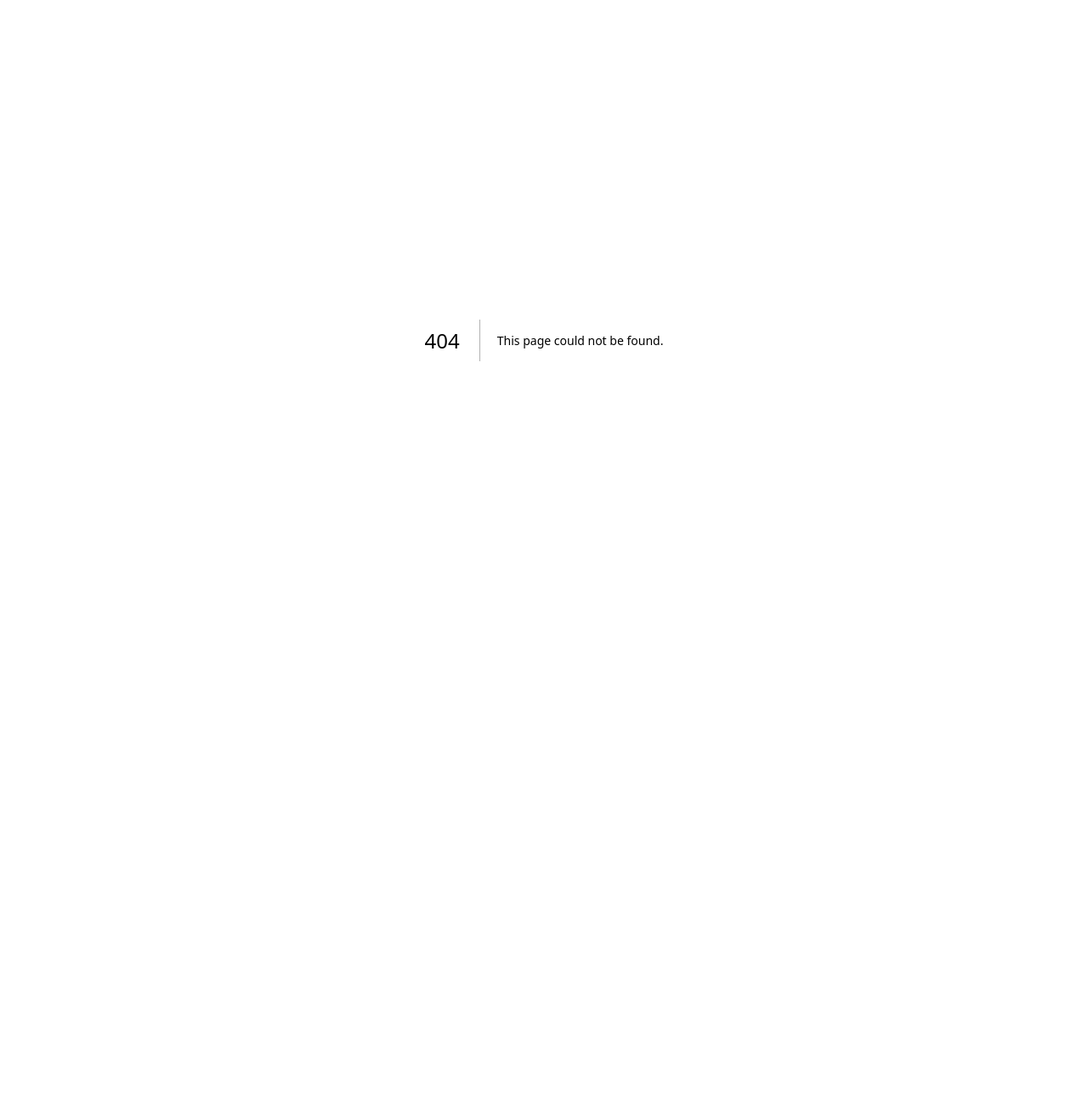
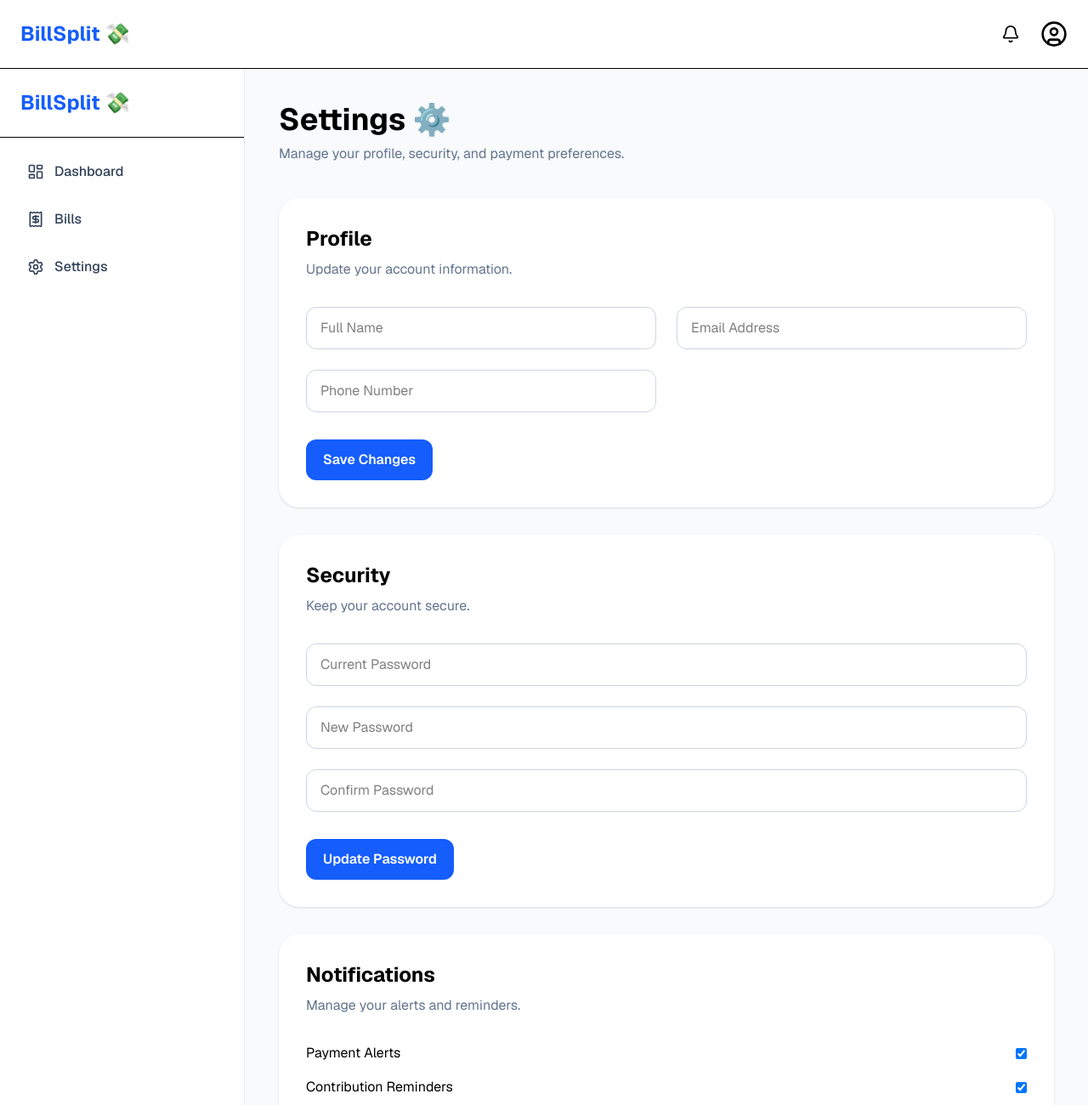
Before and after one commit to TaiwoSoftware/BillSplit, a Next.js app: page /settings in a window 1280 px wide. Before the commit this address had no page. Shown: the top 1300 px of the page at 85% size. Before the commit the page ends 800 px from the top, so only its background shows below. Built offline with nearby package versions, Linux system fonts and the light colour scheme.

Commit message:
done with the dashboard and landing page it is time to work on other technical part

```diff
--- a/app/bills/page.tsx
+++ b/app/bills/page.tsx
@@ -1,3 +1,8 @@
+"use client";
+
+import { useState } from "react";
+import Link from "next/link";
+
 import Navbar from "@/app/components/layout/Navbar";
 import Sidebar from "@/app/components/layout/Sidebar";
 import BillCard from "@/app/bills/BillCard";
@@ -5,10 +10,16 @@ import Button from "@/app/components/ui/Button";
 import Input from "@/app/components/ui/Input";
 import EmptyState from "@/app/components/ui/EmptyState";
 
-import { Plus } from "lucide-react";
-import Link from "next/link";
+import {
+  Plus,
+  Menu,
+  X,
+} from "lucide-react";
 
 export default function BillsPage() {
+  const [isSidebarOpen, setIsSidebarOpen] =
+    useState(false);
+
   const bills = [
     {
       id: "1",
@@ -34,31 +45,85 @@ export default function BillsPage() {
     <>
       <Navbar />
 
-      <div className="flex min-h-[calc(100vh-80px)] bg-slate-50">
-        <Sidebar />
+      <div className="relative flex min-h-[calc(100vh-80px)] bg-slate-50">
+        {/* Overlay */}
+        {isSidebarOpen && (
+          <div
+            onClick={() =>
+              setIsSidebarOpen(false)
+            }
+            className="
+              fixed inset-0 z-40
+              bg-black/40
+              backdrop-blur-sm
+              lg:hidden
+            "
+          />
+        )}
 
-        <main className="flex-1 p-6 md:p-10">
+        {/* Sidebar */}
+        <Sidebar
+          isOpen={isSidebarOpen}
+          onClose={() =>
+            setIsSidebarOpen(false)
+          }
+        />
+
+        {/* Main Content */}
+        <main className="flex-1 overflow-x-hidden p-5 md:p-8 lg:p-10">
           {/* Header */}
-          <div className="flex flex-col gap-4 md:flex-row md:items-center md:justify-between">
-            <div>
-              <h1 className="text-4xl font-bold">
-                Bills 💸
-              </h1>
+          <div className="flex flex-col gap-6 md:flex-row md:items-center md:justify-between">
+            <div className="flex items-start gap-4">
+              {/* Mobile Hamburger */}
+              <button
+                onClick={() =>
+                  setIsSidebarOpen(
+                    (prev) => !prev
+                  )
+                }
+                className="
+                  rounded-xl
+                  border
+                  border-slate-200
+                  bg-white
+                  p-3
+                  shadow-sm
+                  transition
+                  hover:bg-slate-100
+                  lg:hidden
+                "
+              >
+                {isSidebarOpen ? (
+                  <X size={22} />
+                ) : (
+                  <Menu size={22} />
+                )}
+              </button>
 
-              <p className="mt-2 text-slate-500">
-                Create and manage all your shared bills.
-              </p>
+              <div>
+                <h1 className="text-3xl font-bold md:text-4xl">
+                  Bills 💸
+                </h1>
+
+                <p className="mt-2 text-sm text-slate-500 md:text-base">
+                  Create and manage all your shared
+                  bills.
+                </p>
+              </div>
             </div>
 
-            <Link href="/bills/create">
-              <Button>
+            <Link
+              href="/bills/create"
+              className="w-full md:w-auto"
+            >
+              <Button className="w-full md:w-auto">
                 <Plus size={20} />
                 Create Bill
               </Button>
             </Link>
           </div>
 
-          {/* Search and Filters */}
+          {/* Search & Filter */}
           <section className="mt-10 flex flex-col gap-4 md:flex-row">
             <div className="flex-1">
               <Input
@@ -66,7 +131,18 @@ export default function BillsPage() {
               />
             </div>
 
-            <select className="rounded-xl border border-slate-300 bg-white px-4 py-3 outline-none">
+            <select
+              className="
+                rounded-xl
+                border
+                border-slate-300
+                bg-white
+                px-4
+                py-3
+                outline-none
+                md:w-52
+              "
+            >
               <option>All Bills</option>
               <option>Active</option>
               <option>Completed</option>
@@ -82,13 +158,15 @@ export default function BillsPage() {
                 description="Create your first bill and start collecting contributions."
               />
             ) : (
-              <div className="grid gap-6 lg:grid-cols-2 xl:grid-cols-3">
+              <div className="grid gap-6 md:grid-cols-2 xl:grid-cols-3">
                 {bills.map((bill) => (
                   <BillCard
                     key={bill.id}
                     id={bill.id}
                     title={bill.title}
-                    collected={bill.collected}
+                    collected={
+                      bill.collected
+                    }
                     target={bill.target}
                   />
                 ))}
--- /dev/null
+++ b/app/components/settings/BankAccountCard.tsx
@@ -0,0 +1,33 @@
+import Button from "../ui/Button";
+import Input from "../ui/Input";
+
+export default function BankAccountCard() {
+  return (
+    <section className="rounded-3xl bg-white p-8 shadow-sm">
+      <h2 className="text-2xl font-bold">
+        Bank Account
+      </h2>
+
+      <p className="mt-2 text-slate-500">
+        Verify your bank details for payouts.
+      </p>
+
+      <div className="mt-8 grid gap-6 md:grid-cols-2">
+        <Input placeholder="Bank Name" />
+
+        <Input placeholder="Account Number" />
+
+        <Input
+          placeholder="Account Name"
+          disabled
+        />
+      </div>
+
+      <div className="mt-8">
+        <Button>
+          Verify Account
+        </Button>
+      </div>
+    </section>
+  );
+}
--- /dev/null
+++ b/app/components/settings/DangerZoneCard.tsx
@@ -0,0 +1,25 @@
+import Button from "../ui/Button";
+
+export default function DangerZoneCard() {
+  return (
+    <section className="rounded-3xl border border-red-200 bg-red-50 p-8">
+      <h2 className="text-2xl font-bold text-red-600">
+        Danger Zone
+      </h2>
+
+      <p className="mt-2 text-red-500">
+        These actions cannot be undone.
+      </p>
+
+      <div className="mt-8 flex flex-wrap gap-4">
+        <Button>
+          Export Data
+        </Button>
+
+        <Button>
+          Delete Account
+        </Button>
+      </div>
+    </section>
+  );
+}
--- /dev/null
+++ b/app/components/settings/NotificationCard.tsx
@@ -0,0 +1,39 @@
+export default function NotificationCard() {
+  return (
+    <section className="rounded-3xl bg-white p-8 shadow-sm">
+      <h2 className="text-2xl font-bold">
+        Notifications
+      </h2>
+
+      <p className="mt-2 text-slate-500">
+        Manage your alerts and reminders.
+      </p>
+
+      <div className="mt-8 space-y-4">
+        <label className="flex items-center justify-between">
+          <span>Payment Alerts</span>
+
+          <input
+            type="checkbox"
+            defaultChecked
+          />
+        </label>
+
+        <label className="flex items-center justify-between">
+          <span>Contribution Reminders</span>
+
+          <input
+            type="checkbox"
+            defaultChecked
+          />
+        </label>
+
+        <label className="flex items-center justify-between">
+          <span>Weekly Summary</span>
+
+          <input type="checkbox" />
+        </label>
+      </div>
+    </section>
+  );
+}
--- /dev/null
+++ b/app/components/settings/PaymentPreferenceCard.tsx
@@ -0,0 +1,34 @@
+export default function PaymentPreferenceCard() {
+  return (
+    <section className="rounded-3xl bg-white p-8 shadow-sm">
+      <h2 className="text-2xl font-bold">
+        Payment Preferences
+      </h2>
+
+      <p className="mt-2 text-slate-500">
+        Choose your preferred payment method.
+      </p>
+
+      <div className="mt-8 space-y-4">
+        <label className="flex items-center gap-3">
+          <input
+            type="radio"
+            name="payment"
+            defaultChecked
+          />
+
+          Card Payments
+        </label>
+
+        <label className="flex items-center gap-3">
+          <input
+            type="radio"
+            name="payment"
+          />
+
+          Bank Transfer
+        </label>
+      </div>
+    </section>
+  );
+}
--- /dev/null
+++ b/app/components/settings/ProfileCard.tsx
@@ -0,0 +1,30 @@
+import Button from "../ui/Button";
+import Input from "../ui/Input";
+
+export default function ProfileCard() {
+  return (
+    <section className="rounded-3xl bg-white p-8 shadow-sm">
+      <h2 className="text-2xl font-bold">
+        Profile
+      </h2>
+
+      <p className="mt-2 text-slate-500">
+        Update your account information.
+      </p>
+
+      <div className="mt-8 grid gap-6 md:grid-cols-2">
+        <Input placeholder="Full Name" />
+
+        <Input placeholder="Email Address" />
+
+        <Input placeholder="Phone Number" />
+      </div>
+
+      <div className="mt-8">
+        <Button>
+          Save Changes
+        </Button>
+      </div>
+    </section>
+  );
+}
--- /dev/null
+++ b/app/components/settings/SecurityCard.tsx
@@ -0,0 +1,39 @@
+import Button from "../ui/Button";
+import Input from "../ui/Input";
+
+export default function SecurityCard() {
+  return (
+    <section className="rounded-3xl bg-white p-8 shadow-sm">
+      <h2 className="text-2xl font-bold">
+        Security
+      </h2>
+
+      <p className="mt-2 text-slate-500">
+        Keep your account secure.
+      </p>
+
+      <div className="mt-8 grid gap-6">
+        <Input
+          type="password"
+          placeholder="Current Password"
+        />
+
+        <Input
+          type="password"
+          placeholder="New Password"
+        />
+
+        <Input
+          type="password"
+          placeholder="Confirm Password"
+        />
+      </div>
+
+      <div className="mt-8">
+        <Button>
+          Update Password
+        </Button>
+      </div>
+    </section>
+  );
+}
--- a/app/dashboard/page.tsx
+++ b/app/dashboard/page.tsx
@@ -43,7 +43,7 @@ export default function DashboardPage() {
       <Navbar />
 
       <div className="relative flex min-h-[calc(100vh-80px)] bg-slate-50">
-        {/* Overlay */}
+        {/* Mobile Overlay */}
         {isSidebarOpen && (
           <div
             onClick={() =>
@@ -70,7 +70,7 @@ export default function DashboardPage() {
         <main className="flex-1 overflow-x-hidden p-5 md:p-8 lg:p-10">
           {/* Header */}
           <div className="flex flex-col gap-6 md:flex-row md:items-center md:justify-between">
-            {/* Left */}
+            {/* Left Section */}
             <div className="flex items-start gap-4">
               <button
                 onClick={() =>
@@ -79,6 +79,7 @@ export default function DashboardPage() {
                   )
                 }
                 className="
+                  shrink-0
                   rounded-xl
                   border
                   border-slate-200
@@ -97,28 +98,27 @@ export default function DashboardPage() {
                 )}
               </button>
 
-              <div>
+              <div className="space-y-2">
                 <h1 className="text-3xl font-bold md:text-4xl">
                   Dashboard 👋
                 </h1>
 
-                <p className="mt-2 text-sm text-slate-500 md:text-base">
+                <p className="text-sm text-slate-500 md:text-base">
                   Manage your bills and track
                   contributions.
                 </p>
               </div>
             </div>
 
-            {/* Right */}
-            <Link
-              href="/bills/create"
-              className="w-full md:w-auto"
-            >
-              <Button className="w-full md:w-auto">
-                <Plus size={20} />
-                Create Bill
-              </Button>
-            </Link>
+            {/* Right Section */}
+            <div className="w-full sm:w-auto">
+              <Link href="/bills/create">
+                <Button className="w-full sm:w-auto">
+                  <Plus size={20} />
+                  <span>Create Bill</span>
+                </Button>
+              </Link>
+            </div>
           </div>
 
           {/* Stats */}
--- /dev/null
+++ b/app/settings/page.tsx
@@ -0,0 +1,109 @@
+"use client";
+
+import { useState } from "react";
+
+import Navbar from "@/app/components/layout/Navbar";
+import Sidebar from "@/app/components/layout/Sidebar";
+
+import ProfileCard from "@/app/components/settings/ProfileCard";
+import SecurityCard from "@/app/components/settings/SecurityCard";
+import NotificationCard from "@/app/components/settings/NotificationCard";
+import PaymentPreferenceCard from "@/app/components/settings/PaymentPreferenceCard";
+import BankAccountCard from "@/app/components/settings/BankAccountCard";
+import DangerZoneCard from "@/app/components/settings/DangerZoneCard";
+
+import { Menu, X } from "lucide-react";
+
+export default function SettingsPage() {
+  const [isSidebarOpen, setIsSidebarOpen] =
+    useState(false);
+
+  return (
+    <>
+      <Navbar />
+
+      <div className="relative flex min-h-[calc(100vh-80px)] bg-slate-50">
+        {/* Overlay */}
+        {isSidebarOpen && (
+          <div
+            onClick={() =>
+              setIsSidebarOpen(false)
+            }
+            className="
+              fixed inset-0 z-40
+              bg-black/40
+              backdrop-blur-sm
+              lg:hidden
+            "
+          />
+        )}
+
+        {/* Sidebar */}
+        <Sidebar
+          isOpen={isSidebarOpen}
+          onClose={() =>
+            setIsSidebarOpen(false)
+          }
+        />
+
+        {/* Main Content */}
+        <main className="flex-1 overflow-x-hidden p-5 md:p-8 lg:p-10">
+          {/* Header */}
+          <div className="flex items-start gap-4">
+            {/* Hamburger */}
+            <button
+              onClick={() =>
+                setIsSidebarOpen(
+                  (prev) => !prev
+                )
+              }
+              className="
+                rounded-xl
+                border
+                border-slate-200
+                bg-white
+                p-3
+                shadow-sm
+                transition
+                hover:bg-slate-100
+                lg:hidden
+              "
+            >
+              {isSidebarOpen ? (
+                <X size={22} />
+              ) : (
+                <Menu size={22} />
+              )}
+            </button>
+
+            <div>
+              <h1 className="text-3xl font-bold md:text-4xl">
+                Settings ⚙️
+              </h1>
+
+              <p className="mt-2 text-sm text-slate-500 md:text-base">
+                Manage your profile, security,
+                and payment preferences.
+              </p>
+            </div>
+          </div>
+
+          {/* Settings Cards */}
+          <div className="mt-10 space-y-8">
+            <ProfileCard />
+
+            <SecurityCard />
+
+            <NotificationCard />
+
+            <PaymentPreferenceCard />
+
+            <BankAccountCard />
+
+            <DangerZoneCard />
+          </div>
+        </main>
+      </div>
+    </>
+  );
+}
```
